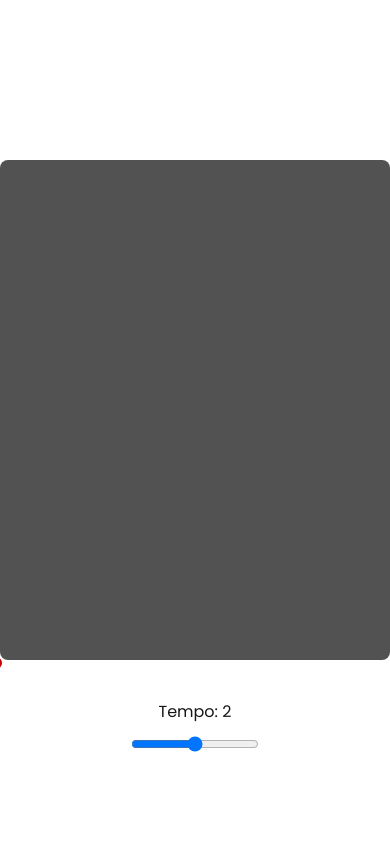
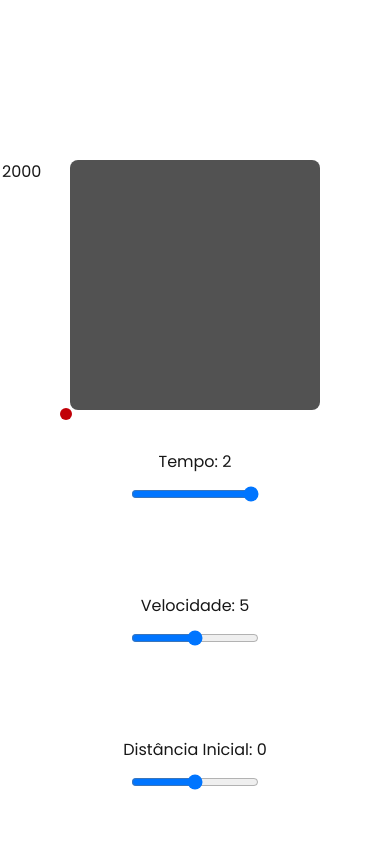
Before and after one commit to JoaoPauloQC/Cinematic, a Next.js app: page /MUV in a window 390 px wide. Shown: the top 844 px of the page. Built offline with nearby package versions, Linux system fonts and the light colour scheme.

Commit message:
styles: adding responsive to MRU and MUV

```diff
--- a/css/main.css
+++ b/css/main.css
@@ -7,6 +7,12 @@
 .graph {
   width: 500px;
   height: 500px;
+}
+@media screen and (max-width: 767px) {
+  .graph {
+    width: 250px;
+    height: 250px;
+  }
 }
 
 .Poppins {
@@ -139,11 +145,21 @@
   height: 500px;
   background-color: rgb(14, 14, 14);
 }
+@media screen and (max-width: 767px) {
+  .Galileu__Graph {
+    width: 300px;
+  }
+}
 
 .Aristoteles__Graph {
   width: 500px;
   height: 500px;
   background-color: rgb(14, 14, 14);
+}
+@media screen and (max-width: 767px) {
+  .Aristoteles__Graph {
+    width: 300px;
+  }
 }
 
 .Graph__Ball__Button {
@@ -216,6 +232,9 @@
   transform: scale(1.03);
 }
 
+.movements__card:hover {
+  transform: scale(1.03);
+}
 .movements__card__area {
   width: max-content;
   overflow-y: hidden;
--- a/sass/GalileuAndAristoles/galileu.scss
+++ b/sass/GalileuAndAristoles/galileu.scss
@@ -1,7 +1,13 @@
+@use '../generics/generics.scss' as gen;
+
+
 .Galileu{
     &__Graph{
         width: 500px;
         height: 500px;
         background-color: rgb(14, 14, 14);
+        @include gen.responsive(gen.$mobile) {
+        width: 300px;
     }
 }
+    }
--- a/src/Components/HomeContent.tsx
+++ b/src/Components/HomeContent.tsx
@@ -8,9 +8,9 @@ import LeftScroll from "@/app/ScrollAnimations/LeftScroll";
 export default function HomeContent (){
     return (
         <div className="Home__Content pt-10 pb-50 fade-in-4s opacity-0">
-            <div className="Poppins max-md:text-center pb-20 ">
+            <div className="Poppins max-md:text-center pb-30 ">
                 <h1 className="text-6xl">Olá!</h1>
-                <div className="flex text-5xl  pt-7">
+                <div className="flex text-5xl  pt-7 max-md:flex-col">
                 <h2 className="">Seja bem vindo ao </h2>
                 <p className="font-bold pl-3"> Central Física</p>
                 </div>
@@ -27,7 +27,7 @@ export default function HomeContent (){
 
 
                 {allsections.map(s=>(
-                    <LeftScroll threshold={0.75} responsive="md:">
+                    <LeftScroll threshold={0.75} responsive={"max-md:"}>
                         <Link href={s.path} className="movements__card w-64 h-64 p-2 flex flex-col  gap-2 bg-neutral-800 rounded-lg border-2 border-neutral-200 cursor-pointer hover:bg-neutral-200 hover:border-2 hover:border-neutral-700 hover:text-neutral-800">
                         <h1 className="Montserrat flex pt-3  pl-3 text-xl  ">{s.name}</h1>
                         <p className="text-base Poppins  flex pt-10 pl-3 self-center">{s.description}</p>
--- a/src/Components/ProjectContent.tsx
+++ b/src/Components/ProjectContent.tsx
@@ -9,7 +9,7 @@ export default function ProjectContent(){
             <div className="text py-10 px-3">
             <h1 className="text-4xl pb-10"> O que é o Central Física? </h1>
             <p className="text-xl">Esse é um projeto feito por <Link href={"https://joaopauloqc.github.io/Portfolio/"} className="hover:text-amber-100 transition-colors duration-300 ease-in">João Paulo Queiroz Costa</Link> para ajudar pessoas com dificuldades na disciplina de física a visualizarem a física de forma menos abstrata.</p>
-            <p className="text-xl pt-10"> Se estiver interessado em me ajudar entre no <Link href={"https://github.com/JoaoPauloQC/Cinematic"} className="hover:text-blue-700 transition-colors duration-200 ease-in-out">Repositório Git </Link>do projeto</p>
+            <p className="text-xl pt-10"> Se estiver interessado em me ajudar entre no <Link href={"https://github.com/JoaoPauloQC/Cinematic"} className="hover:text-blue-700 transition-colors duration-200 ease-in">Repositório Git </Link>do projeto</p>
             <h1 className="text-3xl pt-10">Aproveite!</h1>
             </div>
             <div className="img w-96 h-96  object-cover rounded-xl max-md:w-full">
--- a/src/app/MRU/Graph.tsx
+++ b/src/app/MRU/Graph.tsx
@@ -29,7 +29,7 @@ export default function Graph({So,v,t,max,y,sety}: Props){
         let newdivisor: number = 2
         console.log("hi")
         while(true){
-            console.log(((((So + (v*500))/1000)*100)/newdivisor) + "%")
+            console.log(((((So + (v*max))/1000)*100)/newdivisor) + "%")
             if(((((So + (v*max))/1000)*100)/newdivisor) > 100){
                 newdivisor += 1
             }
@@ -43,7 +43,7 @@ export default function Graph({So,v,t,max,y,sety}: Props){
     },[y,v,t,So])
     useEffect(()=>{
         console.log()
-        const newypos = (((y/1000 * 100)/divisor)/100 * 500) - 12
+        const newypos = (((y/1000 * 100)/divisor)/100 * max) - 12
         const newxpos = t
         setxpos(t)
         setypos(newypos)
@@ -54,8 +54,8 @@ export default function Graph({So,v,t,max,y,sety}: Props){
         <div className="graph flex items-end bg-neutral-600 rounded-lg">
 
             <div className="y w-3 h-3 rounded-full bg-red-700 relative" style={{bottom: ypos + "px", left: t-12 + "px"}}></div>
-            <div className="lineArea relative flex h-full" style={{left: -100+ "px"}}>
-                <h1 className="pr-2 Poppins">{divisor*1000}</h1>
+            <div className="lineArea relative flex h-full" style={{left: (max > 400? -100+ "px" : -80 + "px")}}>
+                <h1 className="pr-2 md:pr-1 Poppins">{divisor*1000}</h1>
                 <div className="line bg-white w-3 rounded-full h-full"></div>
             </div>
 
--- a/src/app/MRU/MRU.tsx
+++ b/src/app/MRU/MRU.tsx
@@ -9,7 +9,14 @@ export default function MRU () {
     const [So,setSo] = useState(0)
     const [v,setV] = useState(11)
     const [y, sety] = useState(0)
+    useEffect(()=>{
+        const width = window.innerWidth
+        console.log("Width: ",width)
+        if (window.innerWidth < 500){
+            setMax(250)
+        }
 
+    },[])
     return (
         <div className="left-to-normal__4s">
             <div className="graphArea flex pt-20 justify-center">
--- a/src/app/MUV/Graph.tsx
+++ b/src/app/MUV/Graph.tsx
@@ -30,7 +30,7 @@ export default function Graph({So,v,t,max,a,y,sety}: Props){
         let newdivisor: number = 2
         console.log("hi")
         while(true){
-            console.log(((((So + (v*500))/1000)*100)/newdivisor) + "%")
+            console.log(((((So + (v*max))/1000)*100)/newdivisor) + "%")
             if(((((So + (v*max) + (a* (t*t)/2))/1000)*100)/newdivisor) > 100){
                 newdivisor += 1
             }
@@ -44,7 +44,7 @@ export default function Graph({So,v,t,max,a,y,sety}: Props){
     },[y,v,t,So])
     useEffect(()=>{
         console.log()
-        const newypos = (((y/1000 * 100)/divisor)/100 * 500) - 12
+        const newypos = (((y/1000 * 100)/divisor)/100 * max) - 12
         console.log(newypos)
         const newxpos = t
         setxpos(t)
@@ -56,8 +56,8 @@ export default function Graph({So,v,t,max,a,y,sety}: Props){
         <div className="graph flex items-end bg-neutral-600 rounded-lg">
 
             <div className="y w-3 h-3 rounded-full bg-red-700 relative" style={{bottom: ypos + "px", left: (t-12) + "px"}}></div>
-            <div className="lineArea relative flex h-full" style={{left: -100+ "px"}}>
-                <h1 className="pr-2 Poppins">{divisor*1000}</h1>
+            <div className="lineArea relative flex h-full" style={{left: (max > 400? -100+ "px" : -80 + "px")}}>
+                <h1 className="pr-2 md:pr-1 Poppins">{divisor*1000}</h1>
                 <div className="line bg-white w-3 rounded-full h-full"></div>
             </div>
 
--- a/src/app/MUV/MUV.tsx
+++ b/src/app/MUV/MUV.tsx
@@ -10,6 +10,14 @@ export default function MRU () {
     const [So,setSo] = useState(0)
     const [v,setV] = useState(5)
     const [y, sety] = useState(0)
+    useEffect(()=>{
+        const width = window.innerWidth
+        console.log("Width: ",width)
+        if (window.innerWidth < 500){
+            setMax(250)
+        }
+
+    },[])
 
     return (
         <div className="left-to-normal__4s">
--- a/src/app/ScrollAnimations/LeftScroll.tsx
+++ b/src/app/ScrollAnimations/LeftScroll.tsx
@@ -34,7 +34,7 @@ export default function RevealScroll ({children,classname,threshold,responsive}:
 
     return(
         <div ref={LeftRef}>
-        <div className={(responsive + (isVisible? "-translate-x-0 " : "-translate-x-full ")) + "transition-transform duration-300"}>
+        <div className={(responsive + (isVisible? ("-translate-x-0 ") : "-translate-x-full ")) + "transition-transform duration-300"}>
             {children}
         </div>
         </div>
```
Also changed, not shown: sass/GalileuAndAristoles/aristoteles.scss (+9 -0 lines), sass/components/cards.scss (+7 -0 lines), sass/generics/generics.scss (+11 -8 lines), src/app/icon.png, 1 other file (tests, documents, lock files or other folders).
